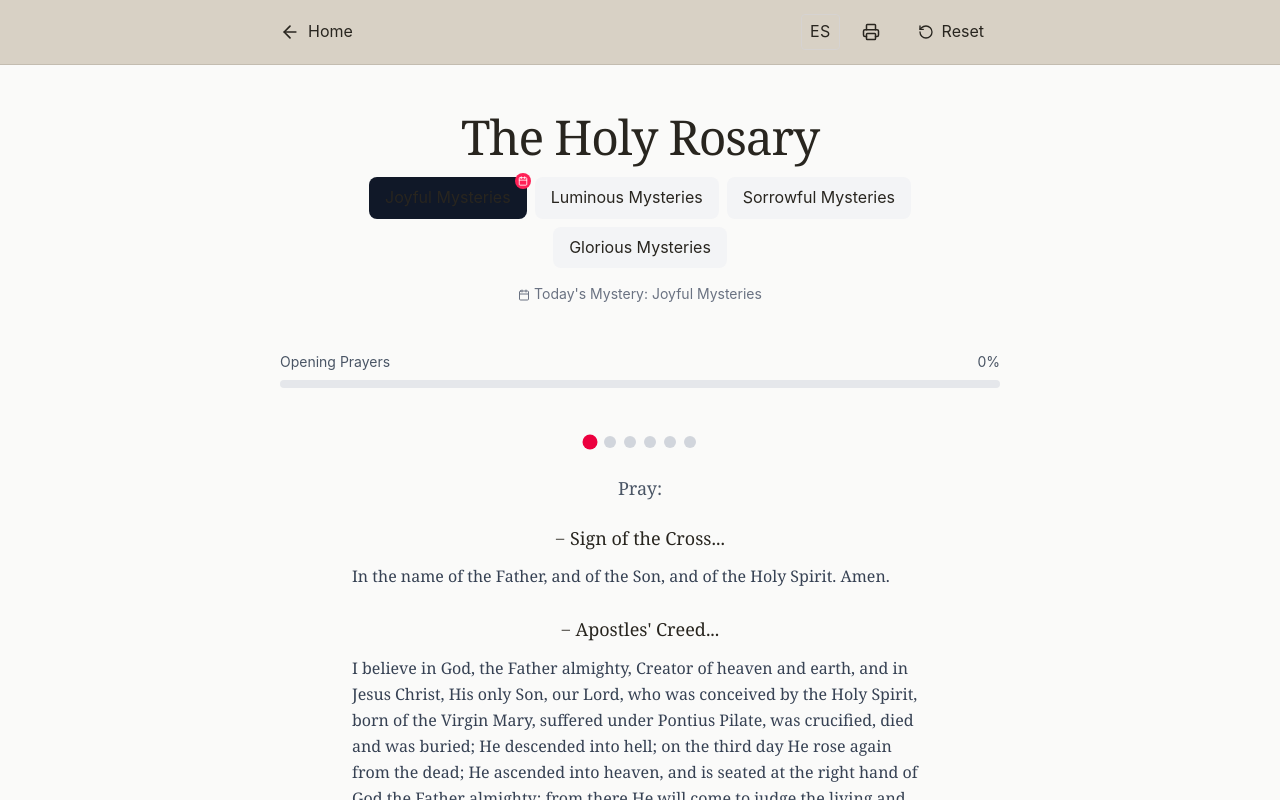
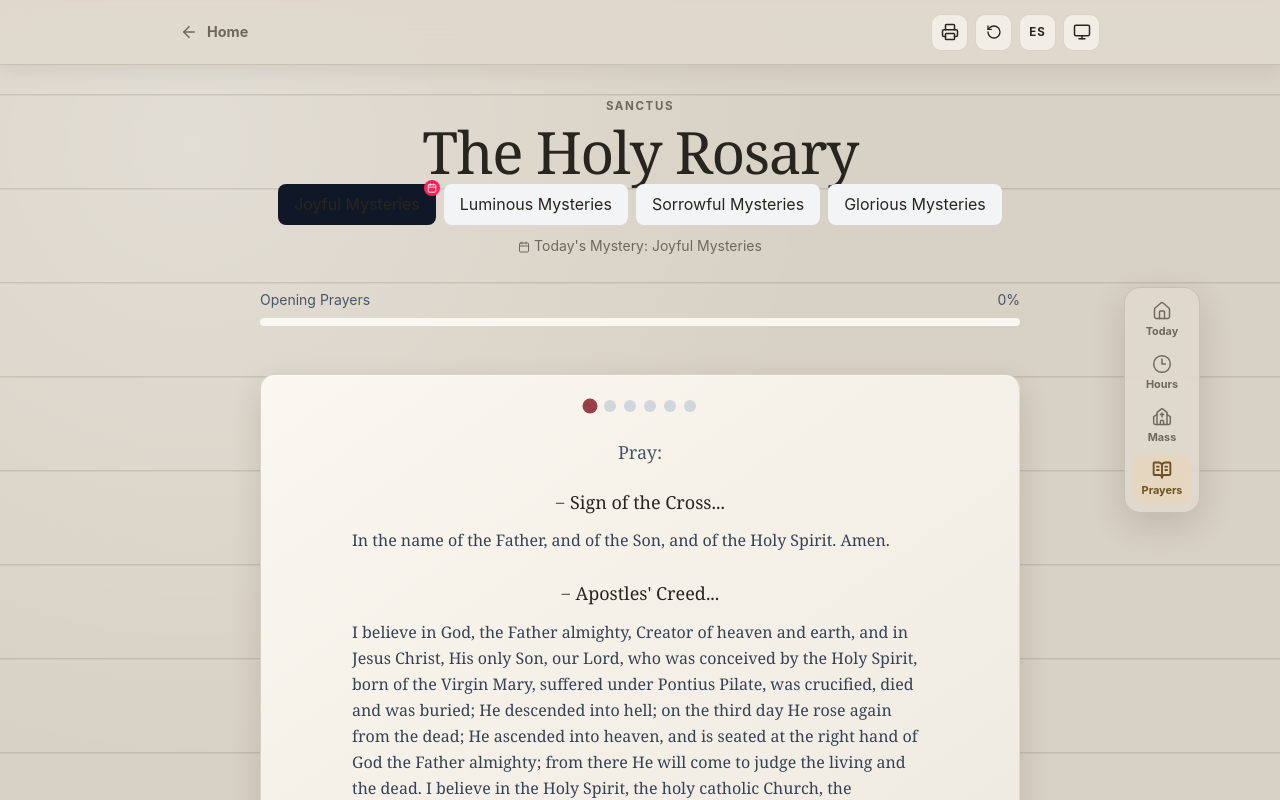
Before and after one commit to davegutierrez0/sanctu, a Next.js app: page /rosary in a window 1280 px wide. Shown: the top 800 px of the page. Built offline with nearby package versions, Linux system fonts and the light colour scheme.

Commit message:
feat: unify liturgical pages in Gothic Stone

```diff
--- a/app/globals.css
+++ b/app/globals.css
@@ -693,6 +693,136 @@ h3 {
   text-align: center;
 }
 
+.content-page {
+  max-width: 760px;
+  padding-top: 34px;
+}
+
+.content-page.narrow-page {
+  max-width: 680px;
+}
+
+.page-heading {
+  margin: 0 2px 34px;
+}
+
+.page-heading.centered {
+  text-align: center;
+}
+
+.page-heading h1 {
+  margin: 5px 0 0;
+  font-size: clamp(2.25rem, 9vw, 3.65rem);
+  line-height: 1.08;
+}
+
+.page-heading > p:not(.eyebrow):not(.latin-subtitle) {
+  max-width: 650px;
+  margin: 11px auto 0;
+  color: var(--muted);
+}
+
+.latin-subtitle {
+  margin: 8px 0 0;
+  color: var(--muted);
+  font-family: var(--serif);
+  font-size: 1.05rem;
+  font-style: italic;
+}
+
+.prayer-reading {
+  padding: 27px 23px;
+  border-radius: 15px;
+}
+
+.prayer-reading p {
+  margin: 0;
+}
+
+.prayer-reading p + p {
+  margin-top: 1.45em;
+}
+
+.reading-card,
+.mass-section,
+.prayer-part,
+.sources-card,
+.rosary-mystery,
+.rosary-prayer {
+  border-radius: 15px;
+}
+
+.reading-card {
+  padding: 25px 22px;
+}
+
+.reading-card .text-purple-600,
+.reading-card .dark\:text-purple-400 {
+  color: var(--sapphire);
+}
+
+.mass-guide-page > .space-y-6,
+.mass-guide-page > section {
+  margin-top: 0;
+}
+
+.mass-section {
+  padding: 23px 20px;
+}
+
+.mass-section + .mass-section {
+  margin-top: 16px;
+}
+
+.mass-section > h2 {
+  font-family: var(--serif);
+}
+
+.sources-card {
+  margin-top: 28px;
+  padding: 22px;
+  border-style: dashed;
+}
+
+.prayer-part {
+  margin-bottom: 18px;
+  padding: 24px 21px;
+}
+
+.rosary-mystery {
+  margin-bottom: 30px;
+  padding: 25px 22px;
+}
+
+.rosary-prayer {
+  margin-bottom: 30px;
+  padding: 25px 19px;
+}
+
+.rosary-page .page-heading button {
+  border-color: var(--border);
+}
+
+.rosary-page .h-2.bg-gray-200,
+.dark .rosary-page .dark\:bg-gray-800 {
+  background: var(--surface-strong);
+}
+
+.rosary-page .bg-rose-600,
+.dark .rosary-page .dark\:bg-rose-400 {
+  background: var(--ruby);
+}
+
+.rosary-page .border-rose-600,
+.dark .rosary-page .dark\:border-rose-400 {
+  border-color: var(--ruby);
+}
+
+.content-page footer {
+  color: var(--muted);
+  border-color: var(--border-soft);
+}
+
 .prayer-text {
   font-family: var(--serif);
   font-size: 1.125rem;
--- a/app/morning-prayer/page.tsx
+++ b/app/morning-prayer/page.tsx
@@ -1,13 +1,13 @@
 'use client';
 
-import { ArrowLeft, Printer, ExternalLink } from 'lucide-react';
-import Link from 'next/link';
+import { Printer, ExternalLink } from 'lucide-react';
 import { useEffect, useState, type ReactNode } from 'react';
 import { useLanguage } from '@/components/ThemeProvider';
-import { LanguageToggleCompact } from '@/components/LanguageToggle';
 import { getUI } from '@/lib/data/ui';
 import { analytics } from '@/lib/analytics';
 import { usePageEngagement } from '@/hooks/usePageEngagement';
+import { AppHeader } from '@/components/AppHeader';
+import { BottomNav } from '@/components/BottomNav';
 
 type SectionType = 'dialogue' | 'antiphon' | 'psalm-header' | 'verses' | 'doxology' | 'rubric' | 'heading' | 'hymn-title' | 'reading-ref' | 'prayer';
 
@@ -211,7 +211,7 @@ export default function MorningPrayerPage() {
     return (
       <article
         key={partIndex}
-        className="p-8 rounded-2xl bg-stone-100 dark:bg-gray-900/70 border border-gray-200 dark:border-gray-800 mb-8"
+        className="prayer-part stone-card"
       >
         <header className="mb-6 pb-4 border-b border-gray-200 dark:border-gray-700">
           <h2 className="text-2xl font-light text-gray-900 dark:text-gray-100">
@@ -247,43 +247,28 @@ export default function MorningPrayerPage() {
         <p>{today}</p>
       </div>
 
-      <div className="min-h-screen bg-stone-50 dark:bg-gray-900">
-        {/* Navigation */}
-        <nav className="no-print sticky top-0 z-50 border-b border-[color:color-mix(in_srgb,var(--foreground) 12%,transparent)] bg-[var(--background)] bg-opacity-90 backdrop-blur-md">
-          <div className="max-w-3xl w-full mx-auto px-6 h-16 flex items-center justify-between">
-            <Link
-              href="/"
-              className="flex items-center gap-2 text-gray-600 dark:text-gray-400 hover:text-gray-900 dark:hover:text-gray-100 transition-colors"
+      <div className="sanctus-page">
+        <AppHeader
+          backHref="/"
+          backLabel={language === 'es' ? 'Inicio' : 'Home'}
+          action={(
+            <button
+              onClick={() => { analytics.printClicked('morning-prayer'); window.print(); }}
+              className="header-control"
+              aria-label={language === 'es' ? 'Imprimir' : 'Print'}
             >
-              <ArrowLeft size={20} />
-              Home
-            </Link>
+              <Printer size={18} />
+            </button>
+          )}
+        />
 
-            <div className="flex items-center gap-3">
-              <LanguageToggleCompact />
-              <button
-                onClick={() => { analytics.printClicked('morning-prayer'); window.print(); }}
-                className="px-4 py-2 rounded-lg hover:bg-gray-100 dark:hover:bg-gray-800 transition-colors text-sm"
-              >
-                <Printer size={18} />
-              </button>
-            </div>
-          </div>
-        </nav>
-
-        {/* Main Content */}
-        <main className="max-w-3xl w-full mx-auto px-6 py-12">
-          {/* Header */}
-          <header className="mb-12 text-center space-y-3">
-            <p className="text-sm uppercase tracking-wide text-gray-500 dark:text-gray-400">
+        <main className="sanctus-content content-page">
+          <header className="page-heading centered">
+            <p className="eyebrow">
               {today}
             </p>
-            <h1 className="text-4xl md:text-5xl font-light tracking-tight">
-              {ui.morningPrayer}
-            </h1>
-            <p className="text-gray-600 dark:text-gray-400">
-              {ui.morningPrayerDesc}
-            </p>
+            <h1>{ui.morningPrayer}</h1>
+            <p>{ui.morningPrayerDesc}</p>
           </header>
 
           {/* Loading State */}
@@ -314,6 +299,7 @@ export default function MorningPrayerPage() {
             </div>
           )}
         </main>
+        <BottomNav />
       </div>
 
       {/* Print Footer */}
--- a/app/prayers/[id]/page.tsx
+++ b/app/prayers/[id]/page.tsx
@@ -8,6 +8,8 @@ import { notFound } from 'next/navigation';
 import { use, useEffect } from 'react';
 import { analytics } from '@/lib/analytics';
 import { usePageEngagement } from '@/hooks/usePageEngagement';
+import { AppHeader } from '@/components/AppHeader';
+import { BottomNav } from '@/components/BottomNav';
 
 export default function PrayerPage({ params }: { params: Promise<{ id: string }> }) {
   const { id } = use(params);
@@ -49,58 +51,50 @@ export default function PrayerPage({ params }: { params: Promise<{ id: string }>
         <p>{today}</p>
       </div>
 
-      <div className="min-h-screen bg-stone-50 dark:bg-gray-900">
-        {/* Navigation */}
-        <nav className="no-print sticky top-0 z-50 border-b border-[color:color-mix(in_srgb,var(--foreground) 12%,transparent)] bg-[var(--background)] bg-opacity-90 backdrop-blur-md">
-          <div className="max-w-3xl w-full mx-auto px-6 h-16 flex items-center justify-between">
-            <Link
-              href="/prayers"
-              className="flex items-center gap-2 text-gray-600 dark:text-gray-400 hover:text-gray-900 dark:hover:text-gray-100 transition-colors"
-            >
-              <ArrowLeft size={20} />
-              {ui.backToPrayers}
-            </Link>
-
+      <div className="sanctus-page">
+        <AppHeader
+          backHref="/prayers"
+          backLabel={ui.backToPrayers}
+          action={(
             <button
               onClick={() => { analytics.printClicked(`prayer-${id}`); window.print(); }}
-              className="p-2.5 rounded-lg hover:bg-gray-100 dark:hover:bg-gray-800 transition-colors"
+              className="header-control"
               aria-label={ui.print}
             >
-              <Printer size={20} />
+              <Printer size={18} />
             </button>
-          </div>
-        </nav>
+          )}
+        />
 
-        {/* Main Content */}
-        <main className="max-w-2xl mx-auto px-6 py-16">
-          {/* Prayer Header */}
-          <header className="mb-12 text-center space-y-3">
-            <h1 className="text-4xl md:text-5xl font-light tracking-tight">{title}</h1>
+        <main className="sanctus-content content-page narrow-page">
+          <header className="page-heading centered">
+            <p className="eyebrow">Sanctus</p>
+            <h1>{title}</h1>
             {prayer.latin && (
-              <p className="text-lg text-gray-500 dark:text-gray-400 italic">{prayer.latin}</p>
+              <p className="latin-subtitle">{prayer.latin}</p>
             )}
           </header>
 
-          {/* Prayer Text */}
-          <div className="prayer-text text-gray-800 dark:text-gray-200 leading-relaxed space-y-6 max-w-xl mx-auto">
+          <article className="prayer-reading stone-card prayer-text">
             {text.split('\n\n').map((paragraph, index) => (
-              <p key={index} className="text-justify">
+              <p key={index}>
                 {paragraph}
               </p>
             ))}
-          </div>
+          </article>
 
           {/* Back Button */}
           <div className="no-print mt-16 text-center">
             <Link
               href="/prayers"
-              className="inline-flex items-center gap-2 px-6 py-3 rounded-lg border border-gray-200 dark:border-gray-800 hover:bg-stone-100 dark:hover:bg-gray-800 transition-colors"
+              className="secondary-button px-6"
             >
               <ArrowLeft size={18} />
               {ui.backToPrayers}
             </Link>
           </div>
         </main>
+        <BottomNav />
       </div>
 
       {/* Print Footer */}
--- a/app/prayers/page.tsx
+++ b/app/prayers/page.tsx
@@ -2,10 +2,10 @@
 
 import { PRAYER_UI } from '@/lib/data/prayers';
 import { useLanguage } from '@/components/ThemeProvider';
-import { ArrowLeft } from 'lucide-react';
-import Link from 'next/link';
 import { usePageEngagement } from '@/hooks/usePageEngagement';
 import { PrayerLibrary } from '@/components/PrayerLibrary';
+import { AppHeader } from '@/components/AppHeader';
+import { BottomNav } from '@/components/BottomNav';
 
 export default function PrayersIndexPage() {
   const { language } = useLanguage();
@@ -13,30 +13,19 @@ export default function PrayersIndexPage() {
   usePageEngagement('prayers');
 
   return (
-    <div className="min-h-screen bg-stone-50 dark:bg-gray-900">
-      {/* Navigation */}
-      <nav className="no-print sticky top-0 z-50 border-b border-[color:color-mix(in_srgb,var(--foreground) 12%,transparent)] bg-[var(--background)] bg-opacity-90 backdrop-blur-md">
-        <div className="max-w-3xl w-full mx-auto px-6 h-16 flex items-center">
-          <Link
-            href="/"
-            className="flex items-center gap-2 text-gray-600 dark:text-gray-400 hover:text-gray-900 dark:hover:text-gray-100 transition-colors"
-          >
-            <ArrowLeft size={20} />
-            {ui.backToHome}
-          </Link>
-        </div>
-      </nav>
+    <div className="sanctus-page">
+      <AppHeader backHref="/" backLabel={ui.backToHome} />
 
-      {/* Main Content */}
-      <main className="max-w-3xl w-full mx-auto px-6 py-12">
-        {/* Header */}
-        <header className="mb-12">
-          <h1 className="text-4xl md:text-5xl font-light tracking-tight mb-3">{ui.title}</h1>
-          <p className="text-gray-600 dark:text-gray-400 leading-relaxed">{ui.subtitle}</p>
+      <main className="sanctus-content content-page">
+        <header className="page-heading">
+          <p className="eyebrow">Sanctus</p>
+          <h1>{ui.title}</h1>
+          <p>{ui.subtitle}</p>
         </header>
 
         <PrayerLibrary />
       </main>
+      <BottomNav />
     </div>
   );
 }
--- a/app/rosary/page.tsx
+++ b/app/rosary/page.tsx
@@ -2,12 +2,12 @@
 
 import { getTodaysMystery, ROSARY_MYSTERIES, getLocalizedMystery, ROSARY_UI, ROSARY_PRAYERS, type MysteryType } from '@/lib/data/rosary';
 import { useLanguage } from '@/components/ThemeProvider';
-import { LanguageToggleCompact } from '@/components/LanguageToggle';
-import { ArrowLeft, Printer, RotateCcw, Calendar } from 'lucide-react';
-import Link from 'next/link';
+import { Printer, RotateCcw, Calendar } from 'lucide-react';
 import { useEffect, useMemo, useState, useCallback } from 'react';
 import { analytics } from '@/lib/analytics';
 import { usePageEngagement } from '@/hooks/usePageEngagement';
+import { AppHeader } from '@/components/AppHeader';
+import { BottomNav } from '@/components/BottomNav';
 
 type RosaryPhase = 'opening' | 'decade' | 'decadeEnd' | 'closing' | 'complete';
 
@@ -302,43 +302,34 @@ export default function RosaryPage() {
   };
 
   return (
-    <div className="min-h-screen bg-stone-50 dark:bg-gray-900">
-      {/* Navigation */}
-      <nav className="no-print sticky top-0 z-50 border-b border-[color:color-mix(in_srgb,var(--foreground)_12%,transparent)] bg-[var(--background)] bg-opacity-90 backdrop-blur-md">
-        <div className="max-w-3xl w-full mx-auto px-6 h-16 flex items-center justify-between">
-          <Link
-            href="/"
-            className="flex items-center gap-2 text-gray-600 dark:text-gray-400 hover:text-gray-900 dark:hover:text-gray-100 transition-colors"
-          >
-            <ArrowLeft size={20} />
-            Home
-          </Link>
-
-          <div className="flex items-center gap-3">
-            <LanguageToggleCompact />
+    <div className="sanctus-page rosary-page">
+      <AppHeader
+        backHref="/"
+        backLabel={language === 'es' ? 'Inicio' : 'Home'}
+        action={(
+          <div className="header-actions">
             <button
               onClick={() => { analytics.printClicked('rosary'); window.print(); }}
-              className="p-2.5 rounded-lg hover:bg-gray-100 dark:hover:bg-gray-800 transition-colors"
-              aria-label="Print"
+              className="header-control"
+              aria-label={language === 'es' ? 'Imprimir' : 'Print'}
             >
               <Printer size={18} />
             </button>
             <button
               onClick={reset}
-              className="flex items-center gap-2 px-4 py-2 rounded-lg hover:bg-gray-100 dark:hover:bg-gray-800 transition-colors text-sm"
+              className="header-control"
+              aria-label={language === 'es' ? 'Reiniciar' : 'Reset'}
             >
               <RotateCcw size={16} />
-              Reset
             </button>
           </div>
-        </div>
-      </nav>
+        )}
+      />
 
-      {/* Main Content */}
-      <main className="max-w-3xl w-full mx-auto px-6 py-12">
-        {/* Header */}
-        <header className="mb-12 text-center space-y-4">
-          <h1 className="text-4xl md:text-5xl font-light tracking-tight">{ui.title}</h1>
+      <main className="sanctus-content content-page">
+        <header className="page-heading centered">
+          <p className="eyebrow">Sanctus</p>
+          <h1>{ui.title}</h1>
 
           {/* Mystery Selector */}
           <div className="flex flex-wrap justify-center gap-2">
@@ -390,7 +381,7 @@ export default function RosaryPage() {
 
         {/* Current Mystery (show during decade phase) */}
         {(phase === 'decade' || phase === 'decadeEnd') && (
-          <div className="mb-12 p-8 rounded-2xl bg-stone-100 dark:bg-gray-900/70 border border-gray-200 dark:border-gray-800">
+          <div className="rosary-mystery stone-card">
             <div className={`text-sm font-medium mb-2 ${currentMysterySet.color}`}>
               {currentMysterySet.name}
             </div>
@@ -412,7 +403,7 @@ export default function RosaryPage() {
 
         {/* Prayer Section */}
         {phase !== 'complete' && currentPrayer && (
-          <div className="mb-12">
+          <div className="rosary-prayer stone-card">
             {/* Bead Counter (show during decade phase) */}
             {phase === 'decade' && (
               <div className="flex justify-center gap-2 mb-6 items-center">
@@ -593,6 +584,7 @@ export default function RosaryPage() {
           </div>
         </div>
       </main>
+      <BottomNav />
     </div>
   );
 }
```
Also changed, not shown: app/mass-guide/page.tsx (+25 -32 lines), app/readings/page.tsx (+18 -30 lines).
